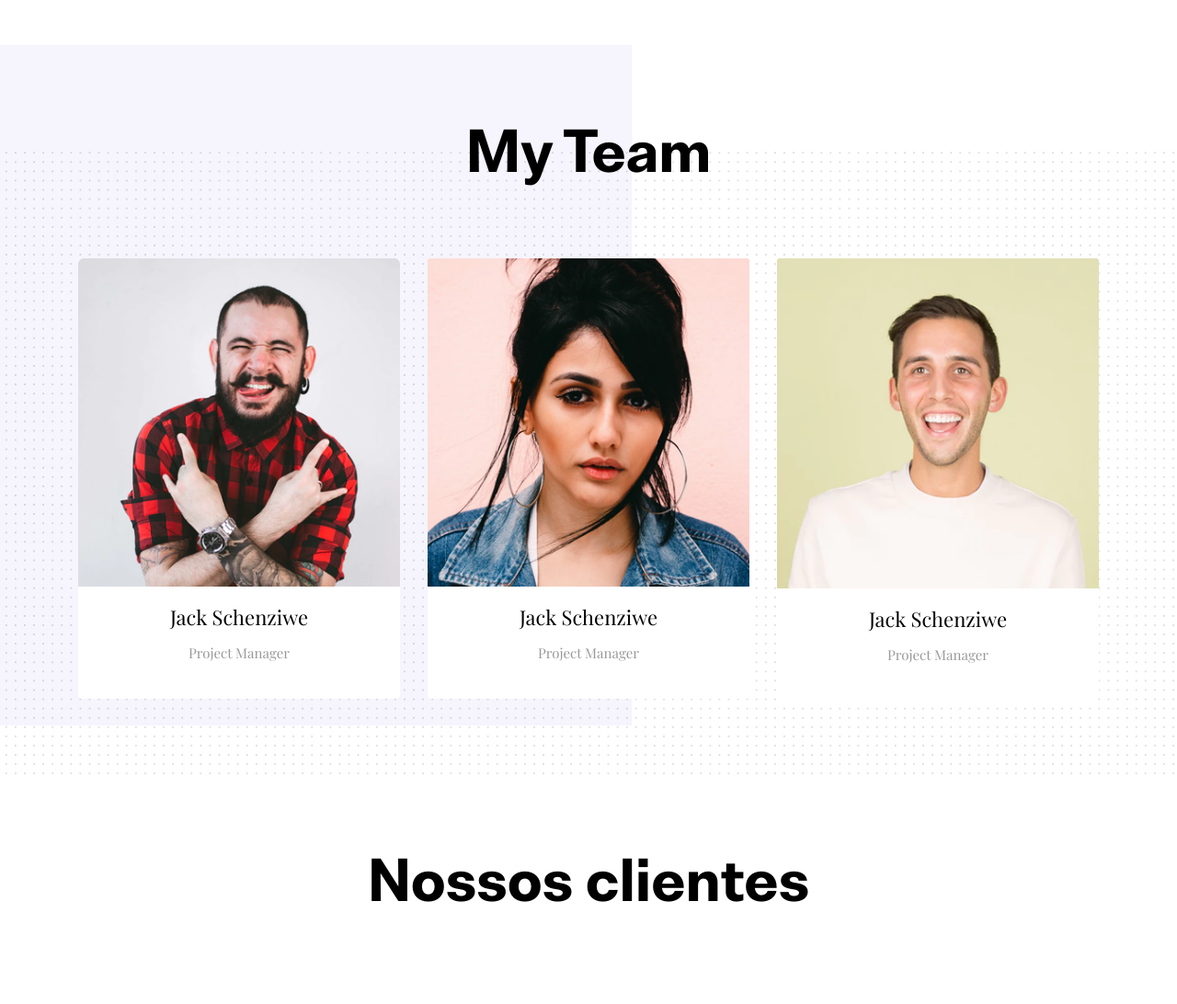
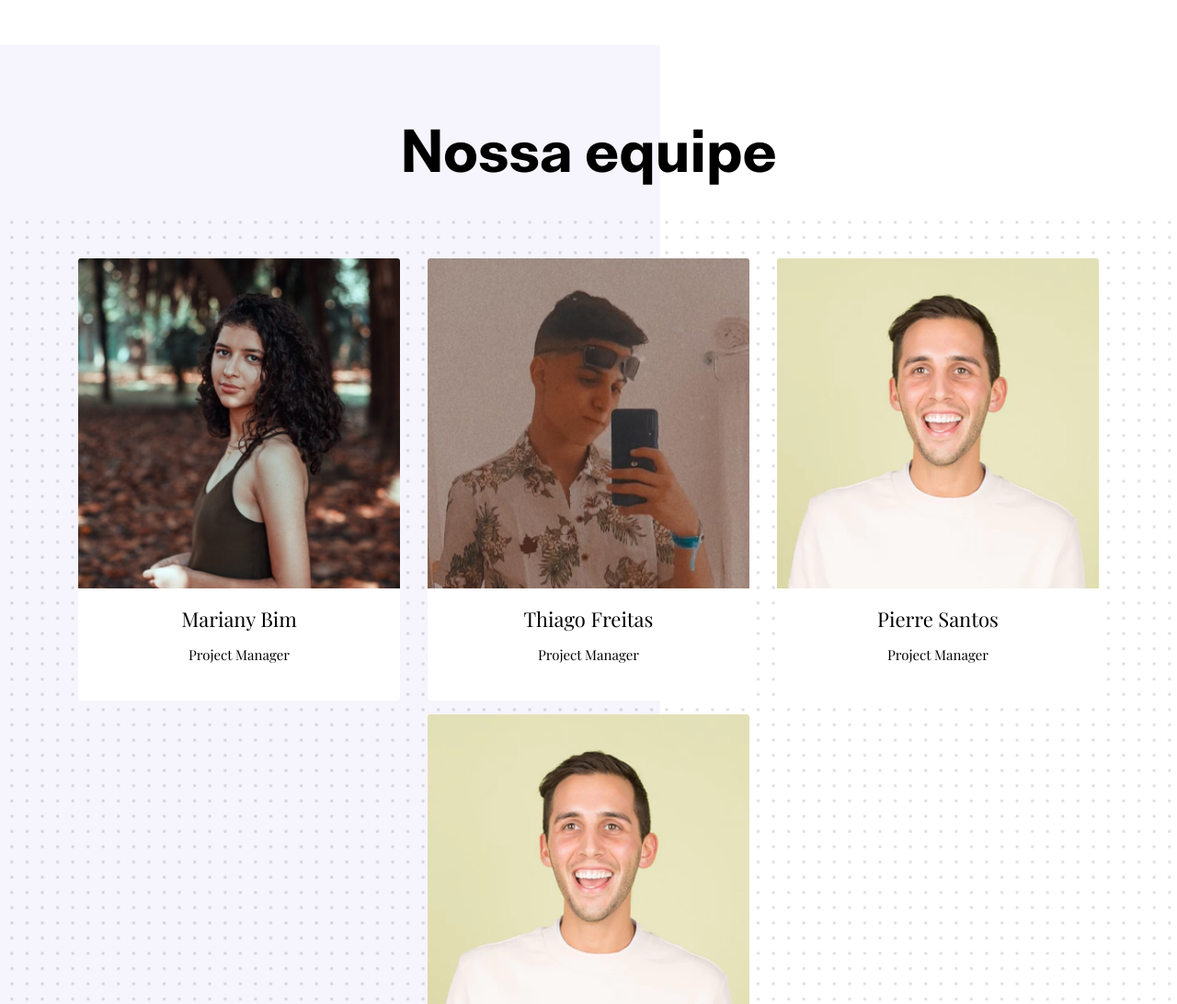
Before and after one commit to PiThiLuMa/Livro-digital, a plain HTML site: page about.html in a window 1280 px wide. Shown: the part 1510-2602 px from the top of the page at 92% size. Drawn offline with nearby package versions, Linux system fonts and the light colour scheme.

Commit message:
1° versão livro digital

```diff
--- a/about.html
+++ b/about.html
@@ -136,34 +136,43 @@
 <!-- team -->
 <section class="section bg-cover" data-background="images/backgrounds/team-bg.png">
   <div class="container">
-    <div class="row">
+    <div class="row-2">
       <div class="col-12 text-center">
-        <h2 class="section-title">My Team</h2>
+        <h2 class="section-title">Nossa equipe</h2>
       </div>
-      <div class="col-md-4 col-sm-6 mb-4 mb-md-0">
+      <div class="col-md-4 col-sm-6 mb-4 mb-md-0" style="padding-bottom: 15px;">
         <div class="card text-center">
-          <img src="images/team/member-1.png" class="card-img-top">
+          <img src="images/team/mary.jpg" class="card-img-top">
           <div class="card-body">
-            <h4 class="card-title">Jack Schenziwe</h4>
-            <p class="text-light font-secondary">Project Manager</p>
+            <h4 class="card-title">Mariany Bim</h4>
+            <p class="text-light-2 font-secondary">Project Manager</p>
           </div>
         </div>
       </div>
-      <div class="col-md-4 col-sm-6 mb-4 mb-md-0">
+      <div class="col-md-4 col-sm-6 mb-4 mb-md-0" style="padding-bottom: 15px;">
         <div class="card text-center">
-          <img src="images/team/member-2.png" class="card-img-top">
+          <img src="images/team/thiago.jpg" class="card-img-top">
           <div class="card-body">
-            <h4 class="card-title">Jack Schenziwe</h4>
-            <p class="text-light font-secondary">Project Manager</p>
+            <h4 class="card-title">Thiago Freitas</h4>
+            <p class="text-light-2 font-secondary">Project Manager</p>
           </div>
         </div>
       </div>
-      <div class="col-md-4 col-sm-6 mb-4 mb-md-0">
+      <div class="col-md-4 col-sm-6 mb-4 mb-md-0" style="padding-bottom: 15px;">
         <div class="card text-center">
           <img src="images/team/member-3.png" class="card-img-top">
           <div class="card-body">
-            <h4 class="card-title">Jack Schenziwe</h4>
-            <p class="text-light font-secondary">Project Manager</p>
+            <h4 class="card-title">Pierre Santos</h4>
+            <p class="text-light-2 font-secondary">Project Manager</p>
+          </div>
+        </div>
+      </div>
+      <div class="col-md-4 col-sm-6 mb-4 mb-md-0" style="padding-bottom: 15px;">
+        <div class="card text-center">
+          <img src="images/team/member-3.png" class="card-img-top">
+          <div class="card-body">
+            <h4 class="card-title">Luiza Pereira</h4>
+            <p class="text-light-2 font-secondary">Project Manager</p>
           </div>
         </div>
       </div>
--- a/css/style.css
+++ b/css/style.css
@@ -272,6 +272,10 @@ a:hover {
 
 .text-light {
   color: #999999 !important;
+}
+
+.text-light-2 {
+  color: #000 !important;
 }
 
 .mb-10 {
```
Also changed, not shown: images/team/mary.jpg (added), images/team/thiago.jpg (added), plugins/bootstrap/bootstrap.min.css.
